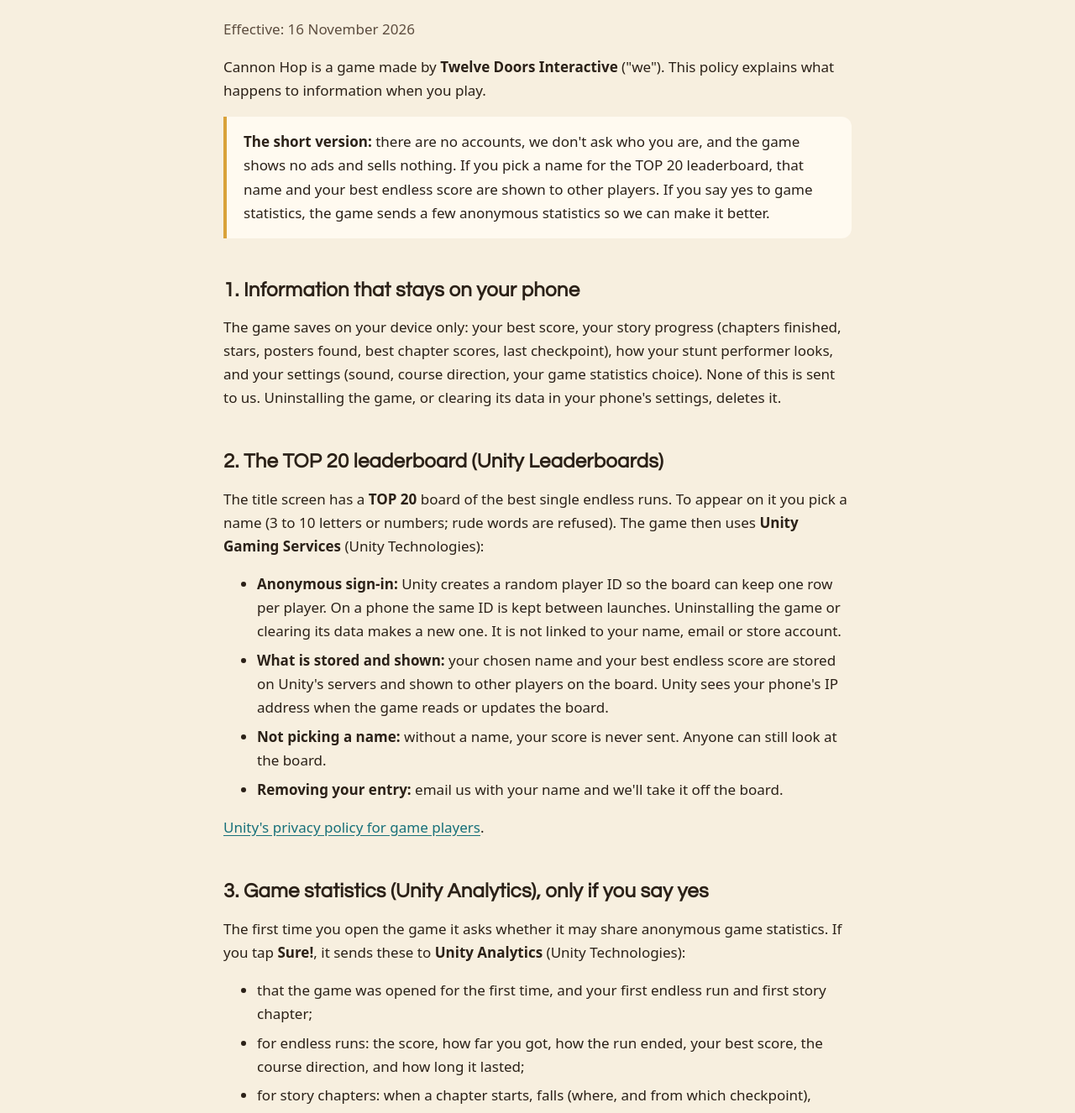
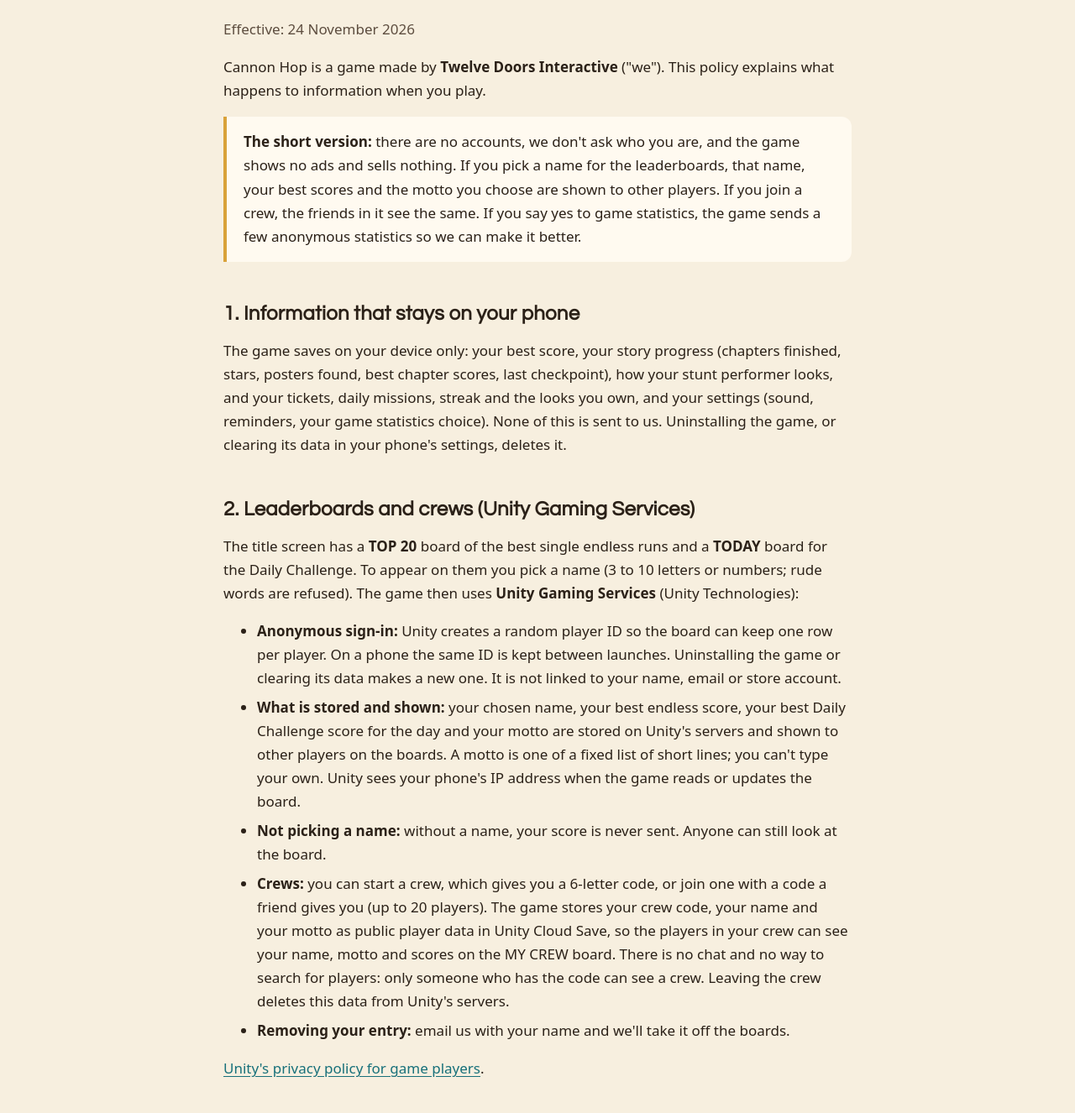
Before and after one commit to specificheatdelta/twelvedoors-site, a plain HTML site: page cannonhop/privacy/index.html in a window 1280 px wide. Shown: the part 252-1578 px from the top of the page at 84% size. Drawn offline with Linux system fonts and the light colour scheme.

Commit message:
Cannon Hop: five acts, sideways endless, crews in the privacy policy, landscape shots
Co-Authored-By: Claude Opus 5.5 <noreply@anthropic.com>

```diff
--- a/cannonhop/privacy/index.html
+++ b/cannonhop/privacy/index.html
@@ -34,21 +34,22 @@
       <div class="wrap prose">
         <p class="eyebrow">Cannon Hop</p>
         <h1>Cannon Hop Privacy Policy</h1>
-        <p class="meta">Effective: 16 November 2026</p>
+        <p class="meta">Effective: 24 November 2026</p>
 
         <p>Cannon Hop is a game made by <strong>Twelve Doors Interactive</strong> ("we"). This policy explains what happens to information when you play.</p>
-        <p class="callout"><strong>The short version:</strong> there are no accounts, we don't ask who you are, and the game shows no ads and sells nothing. If you pick a name for the TOP 20 leaderboard, that name and your best endless score are shown to other players. If you say yes to game statistics, the game sends a few anonymous statistics so we can make it better.</p>
+        <p class="callout"><strong>The short version:</strong> there are no accounts, we don't ask who you are, and the game shows no ads and sells nothing. If you pick a name for the leaderboards, that name, your best scores and the motto you choose are shown to other players. If you join a crew, the friends in it see the same. If you say yes to game statistics, the game sends a few anonymous statistics so we can make it better.</p>
 
         <h2>1. Information that stays on your phone</h2>
-        <p>The game saves on your device only: your best score, your story progress (chapters finished, stars, posters found, best chapter scores, last checkpoint), how your stunt performer looks, and your settings (sound, course direction, your game statistics choice). None of this is sent to us. Uninstalling the game, or clearing its data in your phone's settings, deletes it.</p>
+        <p>The game saves on your device only: your best score, your story progress (chapters finished, stars, posters found, best chapter scores, last checkpoint), how your stunt performer looks, and your tickets, daily missions, streak and the looks you own, and your settings (sound, reminders, your game statistics choice). None of this is sent to us. Uninstalling the game, or clearing its data in your phone's settings, deletes it.</p>
 
-        <h2>2. The TOP 20 leaderboard (Unity Leaderboards)</h2>
-        <p>The title screen has a <strong>TOP 20</strong> board of the best single endless runs. To appear on it you pick a name (3 to 10 letters or numbers; rude words are refused). The game then uses <strong>Unity Gaming Services</strong> (Unity Technologies):</p>
+        <h2>2. Leaderboards and crews (Unity Gaming Services)</h2>
+        <p>The title screen has a <strong>TOP 20</strong> board of the best single endless runs and a <strong>TODAY</strong> board for the Daily Challenge. To appear on them you pick a name (3 to 10 letters or numbers; rude words are refused). The game then uses <strong>Unity Gaming Services</strong> (Unity Technologies):</p>
         <ul>
           <li><strong>Anonymous sign-in:</strong> Unity creates a random player ID so the board can keep one row per player. On a phone the same ID is kept between launches. Uninstalling the game or clearing its data makes a new one. It is not linked to your name, email or store account.</li>
-          <li><strong>What is stored and shown:</strong> your chosen name and your best endless score are stored on Unity's servers and shown to other players on the board. Unity sees your phone's IP address when the game reads or updates the board.</li>
+          <li><strong>What is stored and shown:</strong> your chosen name, your best endless score, your best Daily Challenge score for the day and your motto are stored on Unity's servers and shown to other players on the boards. A motto is one of a fixed list of short lines; you can't type your own. Unity sees your phone's IP address when the game reads or updates the board.</li>
           <li><strong>Not picking a name:</strong> without a name, your score is never sent. Anyone can still look at the board.</li>
-          <li><strong>Removing your entry:</strong> email us with your name and we'll take it off the board.</li>
+          <li><strong>Crews:</strong> you can start a crew, which gives you a 6-letter code, or join one with a code a friend gives you (up to 20 players). The game stores your crew code, your name and your motto as public player data in Unity Cloud Save, so the players in your crew can see your name, motto and scores on the MY CREW board. There is no chat and no way to search for players: only someone who has the code can see a crew. Leaving the crew deletes this data from Unity's servers.</li>
+          <li><strong>Removing your entry:</strong> email us with your name and we'll take it off the boards.</li>
         </ul>
         <p><a href="https://unity.com/legal/game-player-and-app-user-privacy-policy">Unity's privacy policy for game players</a>.</p>
 
@@ -75,10 +76,10 @@
 
         <h2>6. Your rights</h2>
         <p>Because we don't hold any information about you, there is usually nothing for us to show, correct or delete. Statistics held by Unity are covered by its policy, and turning statistics off in the game asks Unity to delete them. We are also happy to help with any request. If you live in the EEA or UK, you also have the right to complain to your local data protection authority.</p>
-        <p><strong>Legal bases (EEA/UK):</strong> showing your name and best score on the leaderboard is necessary to provide the feature you chose by picking a name; game statistics are sent only with your consent.</p>
+        <p><strong>Legal bases (EEA/UK):</strong> showing your name, motto and best scores on the leaderboards and to your crew is necessary to provide the features you chose by picking a name or joining a crew; game statistics are sent only with your consent.</p>
 
         <h2>7. Security</h2>
-        <p>Leaderboard entries and statistics are sent encrypted to Unity's servers. Information on your phone is protected by your phone's own security.</p>
+        <p>Leaderboard entries, crew data and statistics are sent encrypted to Unity's servers. Information on your phone is protected by your phone's own security.</p>
 
         <h2>8. Changes</h2>
         <p>If this policy changes, we'll update this page and the date at the top. Important changes will also be mentioned in the game's update notes.</p>
```
Also changed, not shown: cannonhop/index.html (+6 -8 lines), assets/img/cannonhop/endless.webp, assets/img/cannonhop/title.webp.
